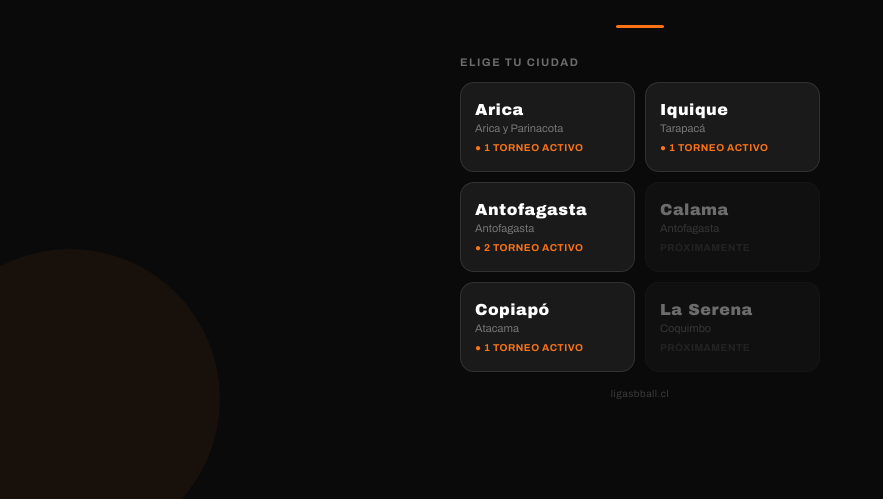
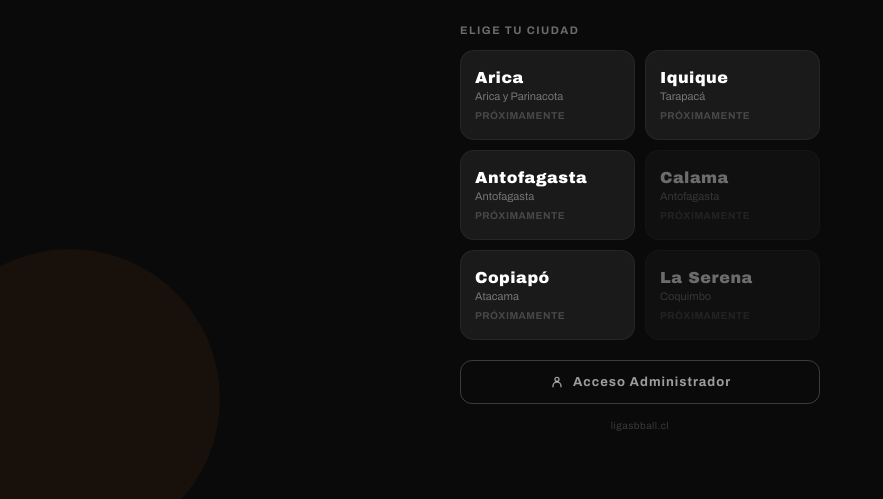
Before and after one commit to arba-arica/Ligas-BBall, a website: page index.html in a window 1280 px wide. Shown: the part 301-800 px from the top of the page, without its empty margins (0-883 px from the left). Drawn offline with nearby package versions, Linux system fonts and the light colour scheme.

Commit message:
Update index.html

```diff
--- a/index.html
+++ b/index.html
@@ -478,13 +478,17 @@ textarea.f-input{resize:none}
         <ellipse cx="35" cy="30" rx="10" ry="6" fill="rgba(255,255,255,0.15)" transform="rotate(-30 35 30)"/>
       </svg>
     </div>
-    <div style="font-size:11px;font-weight:700;letter-spacing:3px;color:rgba(255,255,255,.4);text-transform:uppercase;margin-bottom:8px">Básquetbol · Chile</div>
+    <div style="font-size:11px;font-weight:700;letter-spacing:3px;color:rgba(255,255,255,.4);text-transform:uppercase;margin-bottom:8px">Básquetbol</div>
     <div style="font-family:'Archivo Black',sans-serif;font-size:44px;letter-spacing:3px;color:#fff;line-height:1;margin-bottom:4px">LIGAS <span style="color:#f97316">BBALL</span></div>
     <div style="font-size:11px;font-weight:700;letter-spacing:2px;text-transform:uppercase;color:rgba(255,255,255,.35);margin-bottom:28px">Plataforma multi-liga</div>
     <div style="width:48px;height:3px;background:#f97316;border-radius:2px;margin:0 auto 28px"></div>
     <div style="font-size:11px;font-weight:700;color:rgba(255,255,255,.4);letter-spacing:1.5px;text-transform:uppercase;margin-bottom:14px;text-align:left">Elige tu ciudad</div>
-    <div id="city-grid" style="display:grid;grid-template-columns:1fr 1fr;gap:10px;width:100%;margin-bottom:16px"></div>
-    <div style="font-size:10px;color:rgba(255,255,255,.2);letter-spacing:.5px;margin-top:8px">ligasbball.cl</div>
+    <div id="city-grid" style="display:grid;grid-template-columns:1fr 1fr;gap:10px;width:100%;margin-bottom:20px"></div>
+    <button onclick="openAdminFromSplash()" style="width:100%;padding:13px;border-radius:12px;background:transparent;border:1px solid rgba(255,255,255,0.2);color:rgba(255,255,255,0.6);font-family:'Archivo',sans-serif;font-size:13px;font-weight:700;letter-spacing:1px;cursor:pointer;display:flex;align-items:center;justify-content:center;gap:8px;transition:all .2s;margin-bottom:16px" onmouseover="this.style.borderColor='rgba(249,115,22,0.5)';this.style.color='#f97316'" onmouseout="this.style.borderColor='rgba(255,255,255,0.2)';this.style.color='rgba(255,255,255,0.6)'">
+      <svg width="16" height="16" viewBox="0 0 24 24" fill="none" stroke="currentColor" stroke-width="2"><circle cx="12" cy="8" r="3"/><path d="M6 20v-2a6 6 0 0112 0v2"/></svg>
+      Acceso Administrador
+    </button>
+    <div style="font-size:10px;color:rgba(255,255,255,.2);letter-spacing:.5px">ligasbball.cl</div>
   </div>
 </div>
 
@@ -1663,9 +1667,10 @@ async function doLogin() {
     const res = await fetch(NETLIFY_FN, {
       method: 'POST',
       headers: { 'Content-Type': 'application/json' },
-      body: JSON.stringify({ action: 'checkLogin', email, password: pass }),
+      body: JSON.stringify({ action: 'checkLogin', email, password: pass, turnstileToken: _turnstileToken || null }),
     });
     const json = JSON.parse(await res.text());
+    _turnstileToken = null; // resetear token Turnstile
     if (json && json.success) {
       adminPass = pass;
       _currentUser = json.usuario;
@@ -2366,12 +2371,12 @@ var _selectedCity = null;
 // Ciudades demo — en producción vendrán de Supabase (tabla 'ciudades')
 // ─── DATOS DE EJEMPLO ─────────────────────────────────────────────────────
 // Reemplazar con fetch de tabla 'ciudades' en Supabase al conectar
-var CIUDADES_DEMO = [
-  { id:'arica',       nombre:'Arica',        region:'Arica y Parinacota', torneos:1, activo:true  },
-  { id:'iquique',     nombre:'Iquique',       region:'Tarapacá',           torneos:1, activo:true  },
-  { id:'antofagasta', nombre:'Antofagasta',   region:'Antofagasta',        torneos:2, activo:true  },
+var CIUDADES_DEMO = [ // Ciudades base — torneos se cargan desde Supabase
+  { id:'arica',       nombre:'Arica',        region:'Arica y Parinacota', torneos:0, activo:true  },
+  { id:'iquique',     nombre:'Iquique',       region:'Tarapacá',           torneos:0, activo:true  },
+  { id:'antofagasta', nombre:'Antofagasta',   region:'Antofagasta',        torneos:0, activo:true  },
   { id:'calama',      nombre:'Calama',        region:'Antofagasta',        torneos:0, activo:false },
-  { id:'copiapo',     nombre:'Copiapó',       region:'Atacama',            torneos:1, activo:true  },
+  { id:'copiapo',     nombre:'Copiapó',       region:'Atacama',            torneos:0, activo:true  },
   { id:'laserena',    nombre:'La Serena',     region:'Coquimbo',           torneos:0, activo:false },
 ];
 
@@ -2514,14 +2519,23 @@ var DEMO_DATA = {
 };
 
 
+
+function openAdminFromSplash() {
+  // Entrar a la app sin ciudad y abrir el panel admin
+  window.enterApp();
+  setTimeout(() => {
+    const adminBtn = document.getElementById('admin-btn');
+    if (adminBtn) adminBtn.click();
+  }, 300);
+}
 function renderCityGrid() {
   const grid = document.getElementById('city-grid');
   if (!grid) return;
   grid.innerHTML = CIUDADES_DEMO.map(c => `
     <div onclick="${c.torneos ? 'selectCity(\'' + c.id + '\')' : ''}"
          style="background:#1a1a1a;border:1px solid ${c.torneos ? 'rgba(255,255,255,0.1)' : 'rgba(255,255,255,0.05)'};
-                border-radius:14px;padding:18px 14px;cursor:${c.torneos ? 'pointer' : 'default'};
-                text-align:left;transition:all .2s;opacity:${c.torneos ? '1' : '0.4'}">
+                border-radius:14px;padding:18px 14px;cursor:${c.activo ? 'pointer' : 'default'};
+                text-align:left;transition:all .2s;opacity:${c.activo ? '1' : '0.4'}">
       <div style="font-family:'Archivo Black',sans-serif;font-size:16px;color:#fff;letter-spacing:.5px">${c.nombre}</div>
       <div style="font-size:11px;color:rgba(255,255,255,0.4);margin-top:4px">${c.region}</div>
       <div style="font-size:10px;font-weight:700;color:${c.torneos ? '#f97316' : 'rgba(255,255,255,0.2)'};
@@ -3261,6 +3275,7 @@ window.createNoticia = async function() {
       }),
     });
     const json = JSON.parse(await res.text());
+    _turnstileToken = null; // resetear token Turnstile
     if (json && json.success) {
       toast('✓ Noticia publicada','ok');
       document.getElementById('nt-titulo').value = '';
@@ -3318,6 +3333,7 @@ async function createJugador() {
       }),
     });
     const json = JSON.parse(await res.text());
+    _turnstileToken = null; // resetear token Turnstile
     if (json && json.success) {
       toast(`✓ ${nombre} agregado al equipo`,'ok');
       document.getElementById('jug-nombre').value = '';
```
